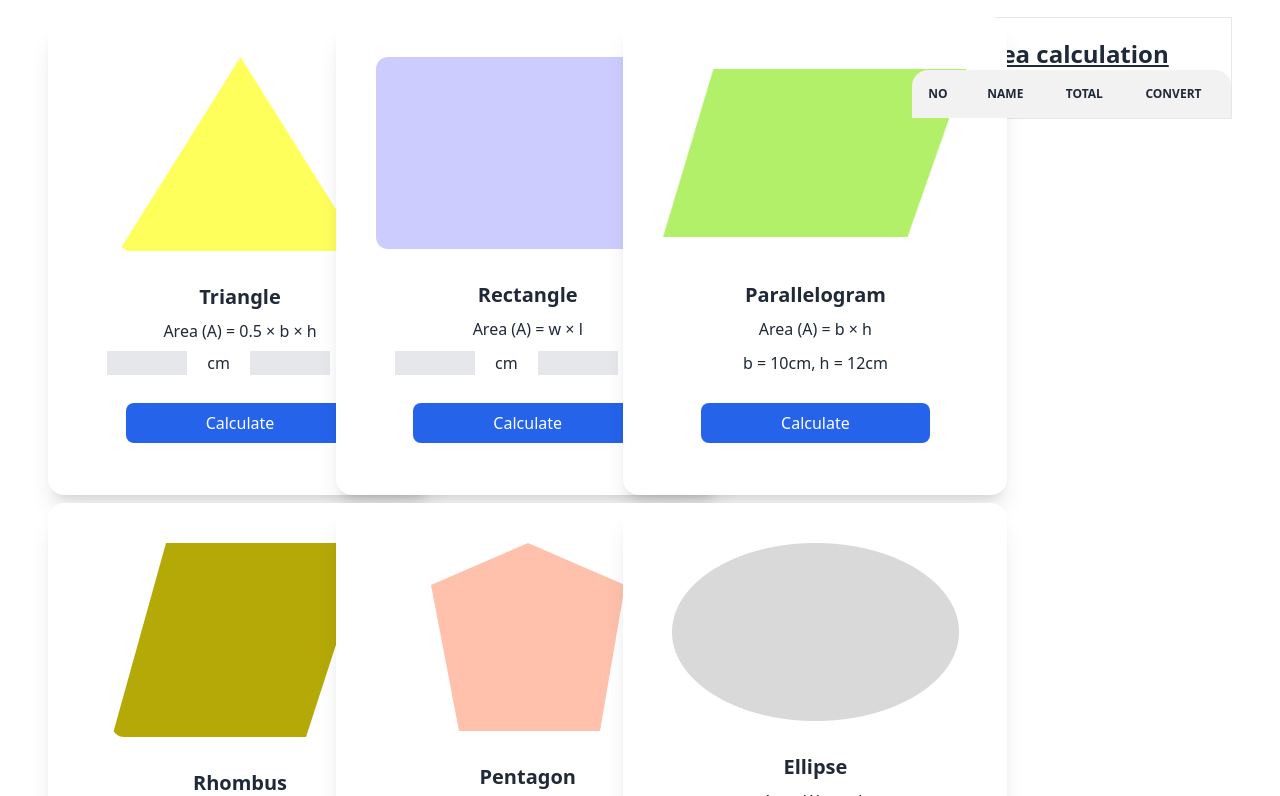
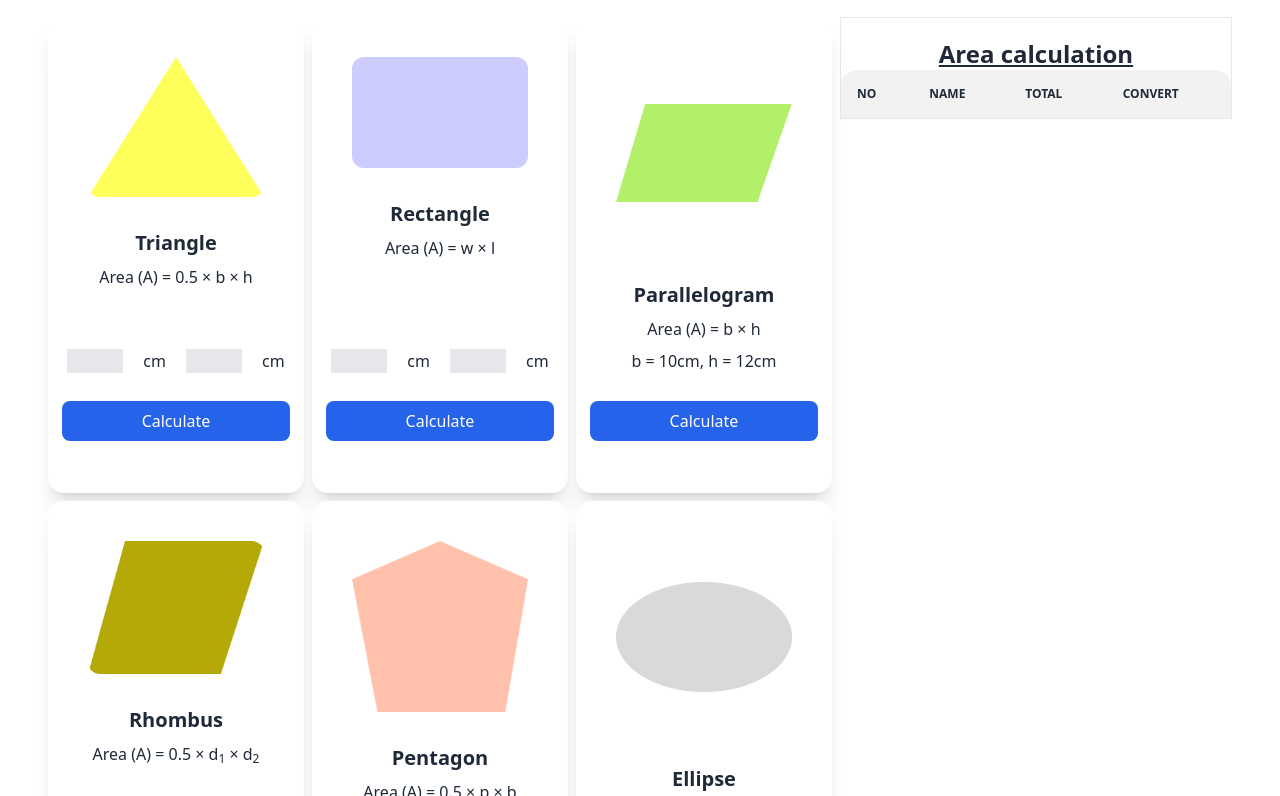
Before and after one commit to asif-fahad/b7a5-geometry-genius-assignment-asif-fahad, a plain HTML site: page index.html in a window 1280 px wide. Shown: the part 147-943 px from the top of the page. Drawn offline with nearby package versions, Linux system fonts and the light colour scheme.

Commit message:
last commit

```diff
--- a/index.html
+++ b/index.html
@@ -28,9 +28,9 @@
 
             <!--            cards           -->
 
-            <div class="w-[80%] grid grid-cols md:grid-cols-2 lg:grid-cols-3 gap-2">
+            <div class="container w-[70%] grid grid-cols md:grid-cols-2 lg:grid-cols-3 gap-2">
                 <!-- card 1 -->
-                <div id="card-bg-hover-1" class="card w-96 h-100 bg-base-100 shadow-xl">
+                <div id="card-bg-hover-1" class="card w-full h-100 bg-base-100 shadow-xl">
                     <figure class="px-10 pt-10">
                       <img src="./images/triangle.png" alt="Triangle" class="rounded-xl" />
                     </figure>
@@ -38,8 +38,8 @@
                       <h2 class="card-title">Triangle</h2>
                       <p>Area (A) = 0.5 × b × h </p>
                       <div class="flex gap-5 w-auto">
-                        <input type="text" name="" id="card-one-input-one" class="w-20 bg-gray-200"> cm
-                        <input type="text" name="" id="card-one-input-two" class="w-20 bg-gray-200"> cm
+                        <input type="text" name="" id="card-one-input-one" class="w-14 bg-gray-200"> cm
+                        <input type="text" name="" id="card-one-input-two" class="w-14 bg-gray-200"> cm
                       </div>
                       <div class="card-actions">
                         <button id="first-card-btn" class="bg-blue-600 my-5 px-20 py-2 text-white font-medium rounded-lg">Calculate</button>
@@ -47,7 +47,7 @@
                     </div>
                   </div>
                   <!-- card 2 -->
-                  <div id="card-bg-hover-2" class="card w-96 h-100 bg-base-100 shadow-xl">
+                  <div id="card-bg-hover-2" class="card w-full h-100 bg-base-100 shadow-xl">
                     <figure class="px-10 pt-10">
                       <img src="./images/rectangle.png" alt="Rectangle" class="rounded-xl" />
                     </figure>
@@ -55,8 +55,8 @@
                       <h2 class="card-title">Rectangle</h2>
                       <p>Area (A) = w × l</p>
                       <div class="flex gap-5 w-auto">
-                        <input type="text" name="" id="card-two-input-one" class="w-20 bg-gray-200"> cm
-                        <input type="text" name="" id="card-two-input-two" class="w-20 bg-gray-200"> cm
+                        <input type="text" name="" id="card-two-input-one" class="w-14 bg-gray-200"> cm
+                        <input type="text" name="" id="card-two-input-two" class="w-14 bg-gray-200"> cm
                       </div>
                       <div class="card-actions">
                         <button id="second-card-btn" class="bg-blue-600 my-5 px-20 py-2 text-white font-medium rounded-lg">Calculate</button>
@@ -64,7 +64,7 @@
                     </div>
                   </div>
                   <!-- card 3 -->
-                  <div id="card-bg-hover-3" class="card w-96 h-100 bg-base-100 shadow-xl">
+                  <div id="card-bg-hover-3" class="card w-full h-100 bg-base-100 shadow-xl">
                     <figure class="px-10 pt-10">
                       <img src="./images/parallelogram.png" alt="Parallelogram" class="w-full h-48 object-contain rounded-xl" />
                     </figure>
@@ -78,7 +78,7 @@
                     </div>
                   </div>
                   <!-- card 4 -->
-                  <div id="card-bg-hover-4" class="card w-96 h-100 bg-base-100 shadow-xl">
+                  <div id="card-bg-hover-4" class="card w-full h-100 bg-base-100 shadow-xl">
                     <figure class="px-10 pt-10">
                       <img src="./images/rhombus.png" alt="Rhombus" class="rounded-xl" />
                     </figure>
@@ -92,7 +92,7 @@
                     </div>
                   </div>
                   <!-- card 5 -->
-                  <div id="card-bg-hover-5" class="card w-96 h-100 bg-base-100 shadow-xl">
+                  <div id="card-bg-hover-5" class="card w-full h-100 bg-base-100 shadow-xl">
                     <figure class="px-10 pt-10">
                       <img src="./images/pentagon.png" alt="Pentagon" class="rounded-xl" />
                     </figure>
@@ -106,9 +106,9 @@
                     </div>
                   </div>
                   <!-- card 6 -->
-                  <div id="card-bg-hover-6" class="card w-96 h-100 bg-base-100 shadow-xl">
+                  <div id="card-bg-hover-6" class="card w-full h-100 bg-base-100 shadow-xl">
                     <figure class="px-10 pt-10">
-                      <img class="" src="./images/ellipse.png" alt="Ellipse" class="rounded-xl" />
+                      <img src="./images/ellipse.png" alt="Ellipse" class="w-full h-48 object-contain rounded-xl" />
                     </figure>
                     <div class="card-body items-center text-center">
                       <h2 class="card-title">Ellipse</h2>
@@ -121,7 +121,7 @@
                   </div>
                 </div>
             <!--            calculation         -->
-            <div class="cart-details w-full md:w-[30%] lg:w-[30%] h-full mx-auto border">
+            <div class="w-full md:w-[35%] lg:w-[35%] h-full mx-auto border">
                 <h1 class="text-2xl text-center font-bold underline mt-5">
                   Area calculation</span>
                 </h1>
```
